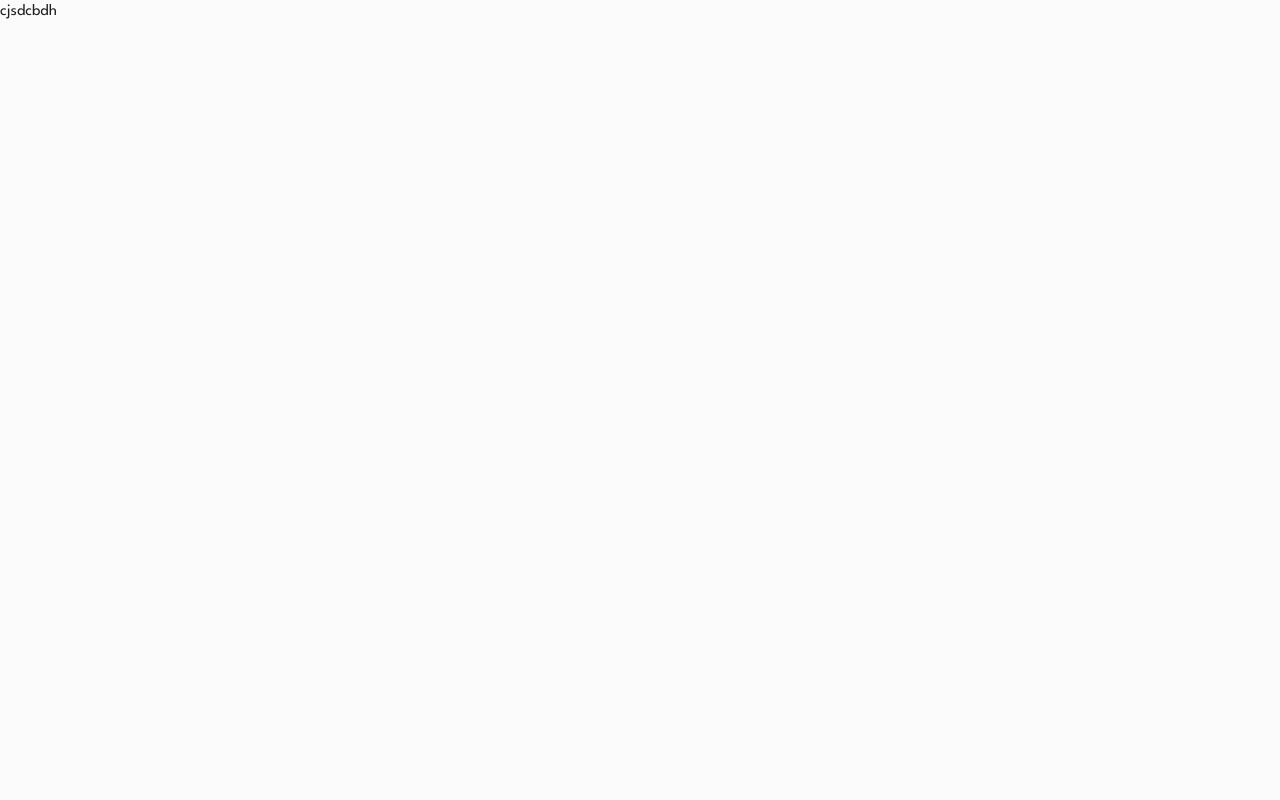
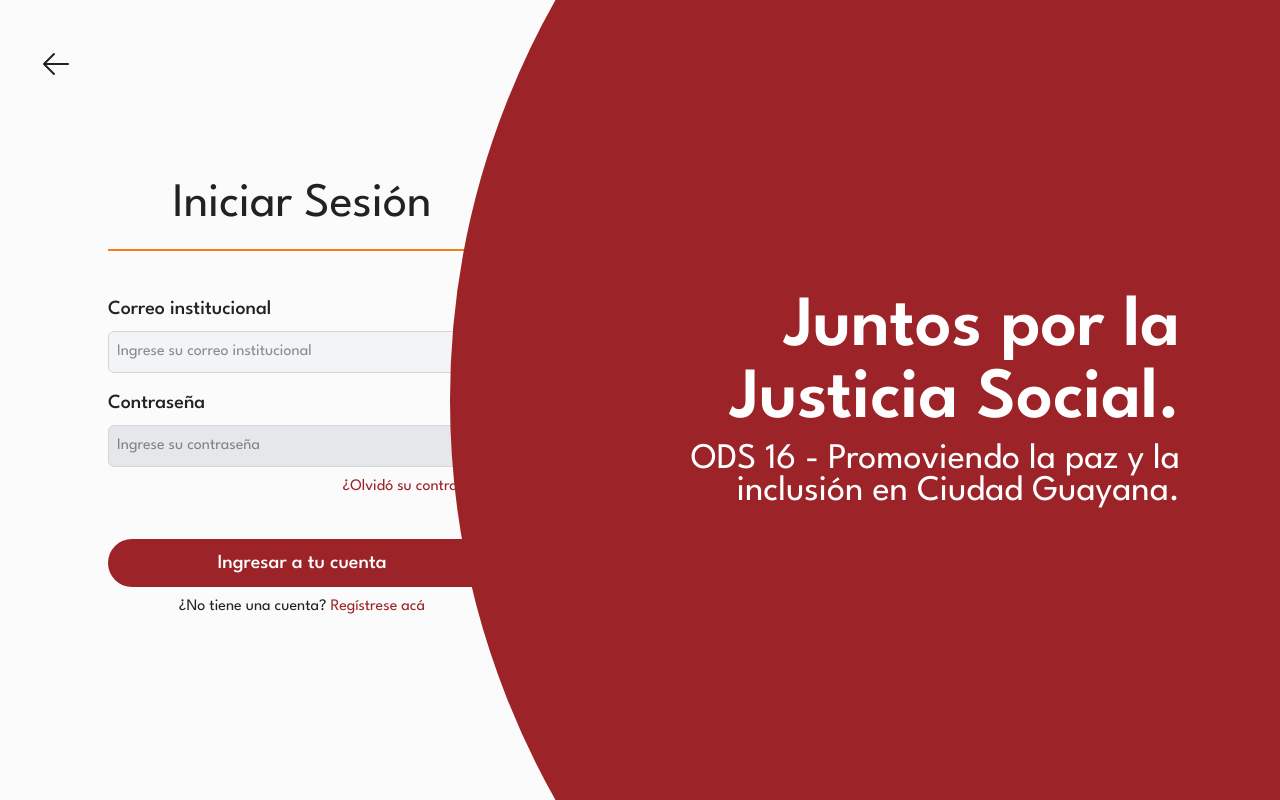
Before and after one commit to ByteWizzardd/Gestion-de-clinicas-juridicas, a Next.js app: page /auth/login in a window 1280 px wide. Built offline with nearby package versions, Linux system fonts and the light colour scheme.

Commit message:
feat: página login

```diff
--- a/app/auth/login/page.tsx
+++ b/app/auth/login/page.tsx
@@ -1,17 +1,44 @@
-// Página de inicio de sesión
-// Ruta: /auth/login
-
-// Aquí va:
-// - Formulario de login con campos: email/usuario y contraseña
-// - Botón de "Iniciar Sesión"
-// - Link para ir a registro ("¿No tienes cuenta? Regístrate")
-// - Manejo de errores de autenticación
-// - Redirección al dashboard después de login exitoso
-// - Validación de campos del formulario
-// - Estado de carga mientras se procesa el login
-
+import Button from "@/components/ui/Button";
+import Input from "@/components/ui/Input";
+import { ArrowLeftIcon } from "@heroicons/react/24/solid";
+import Link from "next/link";
 export default function LoginPage() {
     return(
-        <h1>cjsdcbdh</h1>
+        <div className="bg-background relative overflow-hidden h-screen">
+            {/* Flecha para volver - Esquina superior izquierda */}
+            <Link href="/auth" className="absolute top-10 left-8 z-30 p-2 hover:bg-gray-100 rounded-full transition-colors">
+                <ArrowLeftIcon className="w-8 h-8 text-foreground hover:text-primary transition-colors" />
+            </Link>
+            {/* Contenedor principal con layout flex */}
+            <div className="flex h-screen items-center justify-start px-12 relative">
+                {/* Cuadro para iniciar sesión - Izquierda */}
+                <div className="w-full max-w-md pl-15">
+                    <div className="flex flex-col gap-6 w-full">
+                        <div className="mb-5">
+                            <h1 className="text-5xl font-normal text-foreground mb-2 text-center font-primary">Iniciar Sesión</h1>
+                            <div className="w-full h-0.5 bg-secondary mt-5"/>
+                        </div>
+                        <div className="flex flex-col gap-4 !font-urbanist">
+                            <Input label="Correo institucional" placeholder="Ingrese su correo institucional" className="bg-gray-100 text-base"/>
+                            <Input label="Contraseña" placeholder="Ingrese su contraseña" className="bg-gray-200 !text-base"/>
+                            <Link href="#" className="text-base text-primary text-right -mt-2 hover:underline">¿Olvidó su contraseña?</Link>
+                        </div>
+                        <div className="flex flex-col gap-2 mt-4 !font-urbanist">
+                            <Button children="Ingresar a tu cuenta" variant="primary" size="lg" isLoading={false}  className="!rounded-3xl !text-xl w-full" />
+                            <p className="text-base text-center text-foreground">
+                                ¿No tiene una cuenta? <Link href="/auth/register" className="text-primary hover:underline">Regístrese acá</Link>
+                            </p>
+                        </div>
+                    </div>
+                </div>
+                {/* Círculo con información y decoración - Derecha */}
+                <div className="absolute right-5 top-1/2 -translate-y-1/2 translate-x-1/2 font-primary">
+                    <div className="w-[1620px] h-[1620px] flex flex-col justify-center items-start rounded-full border-4 border-primary bg-primary">
+                        <p className="text-white w-1/2 font-semibold text-7xl text-right pl-50 pr-20">Juntos por la Justicia Social.</p>
+                        <p className="text-white text-right w-1/2 text-4xl/8 pl-30 pr-20 mt-2">ODS 16 - Promoviendo la paz y la inclusión en Ciudad Guayana.</p>
+                    </div>
+                </div>
+            </div>
+        </div>
     );
 }
--- a/components/ui/Input.tsx
+++ b/components/ui/Input.tsx
@@ -3,11 +3,11 @@ interface InputProps extends React.InputHTMLAttributes<HTMLInputElement> {
     error?: string;
 }
 
-export default function Input({ label, error, ...props }: InputProps){
+export default function Input({ label, error, className = "", ...props }: InputProps){
     return(
         <div className="flex flex-col gap-2">
-            {label && <label className="text-md font-medium">{label}</label>}
-            <input className="w-full p-2 rounded-md border border-gray-300 focus:outline-none focus:ring-2 focus:ring-primary" {...props} />
+            {label && <label className="text-xl font-medium">{label}</label>}
+            <input className={`w-full p-2 rounded-md border border-gray-300 focus:outline-none focus:ring-2 focus:ring-primary ${className}`} {...props} />
             {error && <p className="text-md text-red-500">{error}</p>}
         </div>
     );
```
